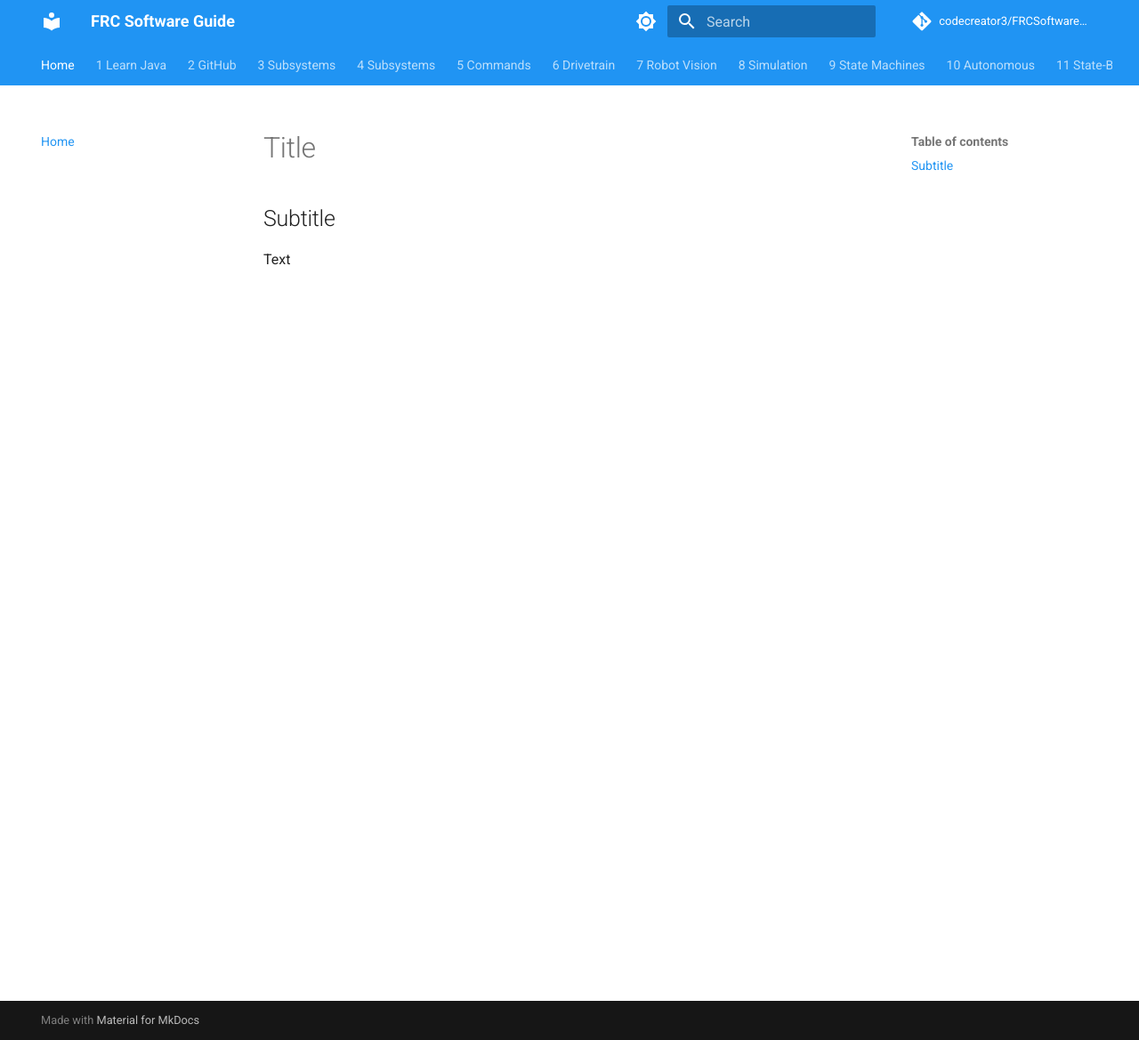
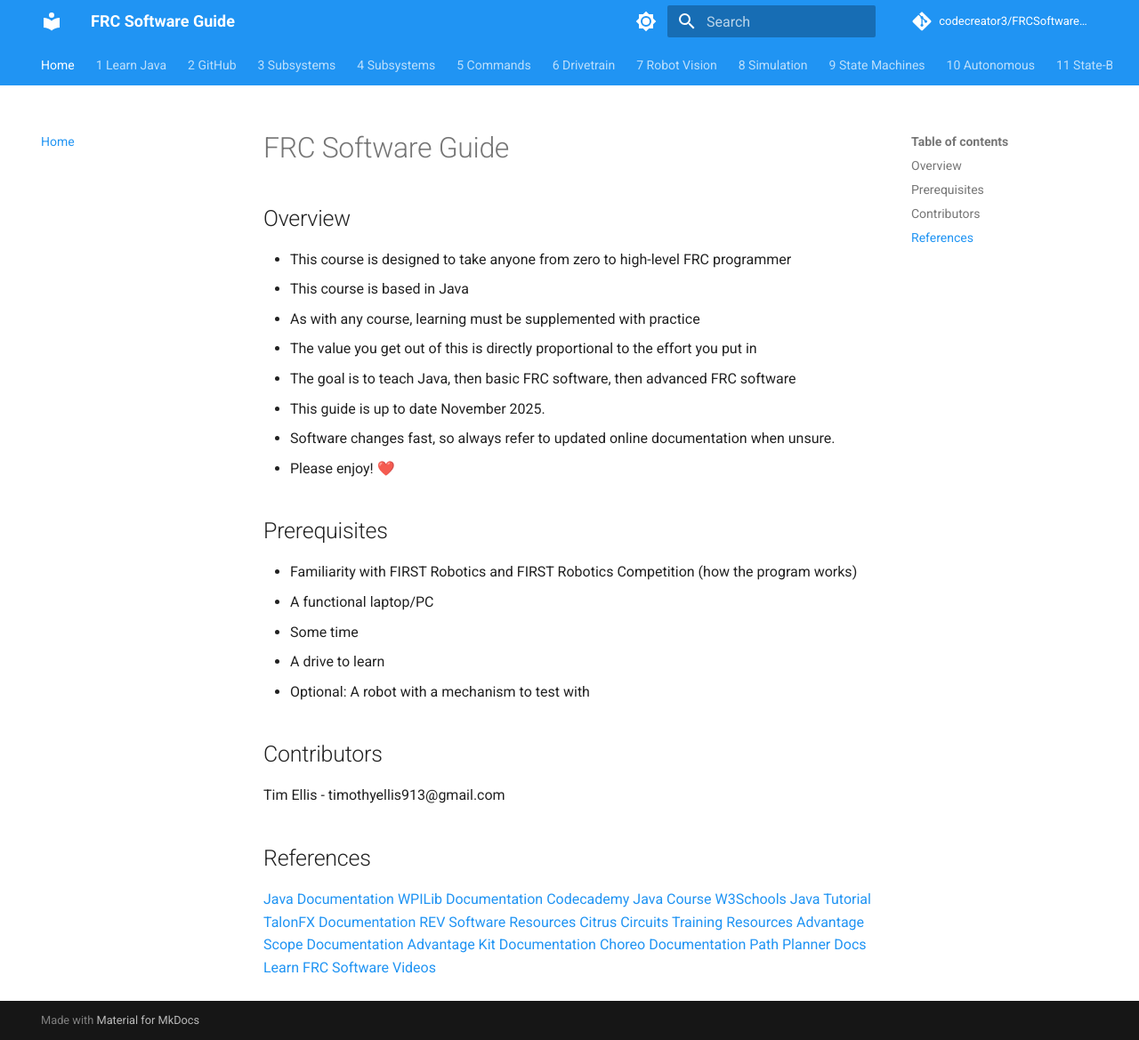
Before and after one commit to CodeCreator3/FRCSoftwareGuide, an MkDocs documentation site: the page built from docs/index.md, in a window 1280 px wide and 1169 px high. Shown: the whole window at 89% size. Built offline with MkDocs 1.6.1 and Material for MkDocs 9.7.7, drawn with Linux system fonts in a browser that asks for light colours; comment, search, counter and statistics services are not loaded.

Commit message:
update index

```diff
--- a/docs/index.md
+++ b/docs/index.md
@@ -1,3 +1,35 @@
-# Title
-## Subtitle
-Text
+# FRC Software Guide
+## Overview
+- This course is designed to take anyone from zero to high-level FRC programmer
+- This course is based in Java
+- As with any course, learning must be supplemented with practice
+- The value you get out of this is directly proportional to the effort you put in
+- The goal is to teach Java, then basic FRC software, then advanced FRC software
+- This guide is up to date November 2025.
+- Software changes fast, so always refer to updated online documentation when unsure.
+- Please enjoy! ❤️
+
+## Prerequisites
+- Familiarity with FIRST Robotics and FIRST Robotics Competition (how the program works)
+- A functional laptop/PC
+- Some time
+- A drive to learn
+- Optional: A robot with a mechanism to test with
+
+
+## Contributors
+Tim Ellis - timothyellis913@gmail.com
+
+## References
+[Java Documentation](https://docs.oracle.com/javase/8/docs/api/)
+[WPILib Documentation](https://docs.wpilib.org/en/stable/index.html)
+[Codecademy Java Course](https://www.codecademy.com/learn/java-introduction)
+[W3Schools Java Tutorial](https://www.w3schools.com/java/)
+[TalonFX Documentation](https://v6.docs.ctr-electronics.com/en/stable/docs/hardware-reference/talonfx/index.html)
+[REV Software Resources](https://www.revrobotics.com/software/)
+[Citrus Circuits Training Resources](https://www.citruscircuits.org/training_resources.html)
+[Advantage Scope Documentation](https://docs.advantagescope.org/)
+[Advantage Kit Documentation](https://docs.advantagekit.org/)
+[Choreo Documentation](https://choreo.autos/)
+[Path Planner Docs](https://pathplanner.dev/home.html)
+[Learn FRC Software Videos](https://www.youtube.com/watch?v=64hPDvphcfA&list=PLqRXWqTddH5T2sV0a8rHOvq7EqbI8EWdg&index=1)
```
